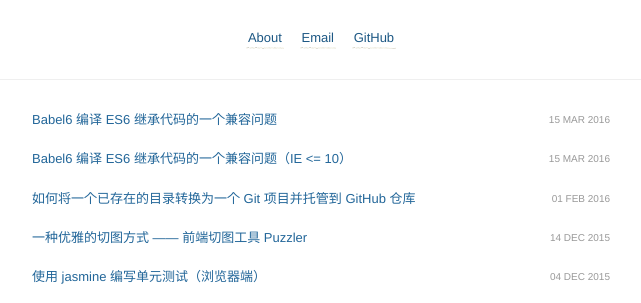
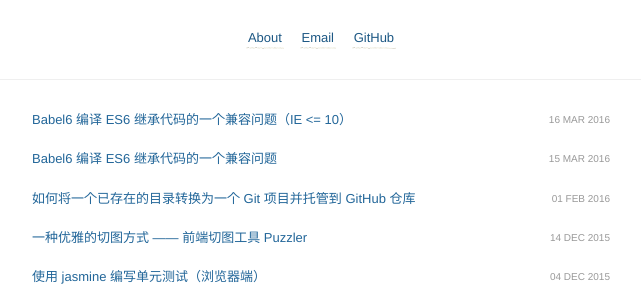
Before and after one commit to superRaytin/superraytin.github.io, a Jekyll site: the page built from index.html, in a window 1280 px wide. Shown: the part 175-478 px from the top of the page, without its empty margins (319-960 px from the left). Built offline with Jekyll 4.4.1, drawn with Linux system fonts in a browser that asks for light colours; Markdown is read by kramdown in place of the engine named in the settings.

Commit message:
jekyll can't automaticly generate article

```diff
--- a/_posts/skill/2016-03-15-just-for-test.md
+++ b/_posts/skill/2016-03-16-babel6-for-test.md
@@ -1,7 +1,7 @@
 ---
 layout: post
 title : Babel6 编译 ES6 继承代码的一个兼容问题（IE <= 10）
-date: 2016-03-15 13:28
+date: 2016-03-16 17:27
 disqus: y
 ---
 
```
